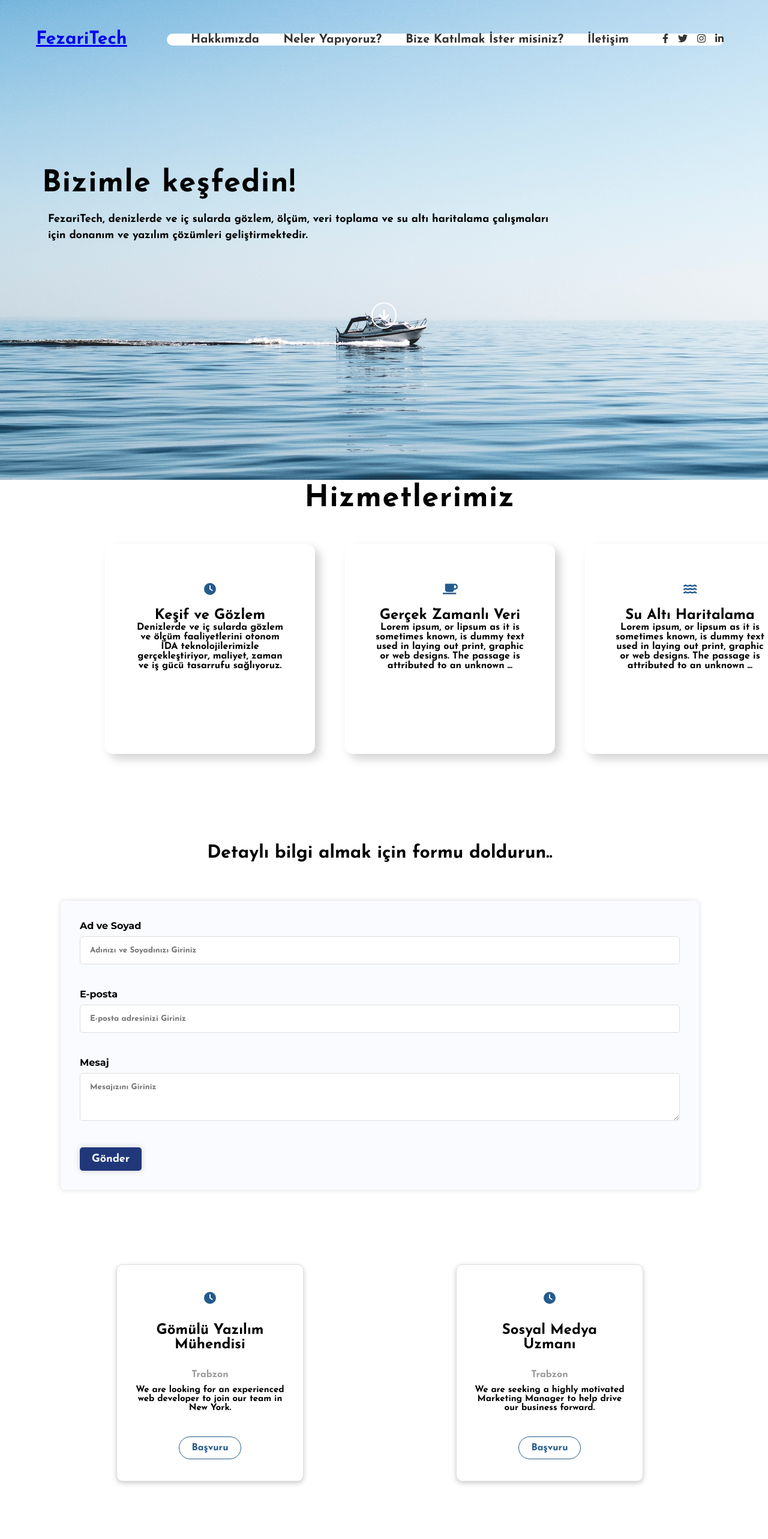
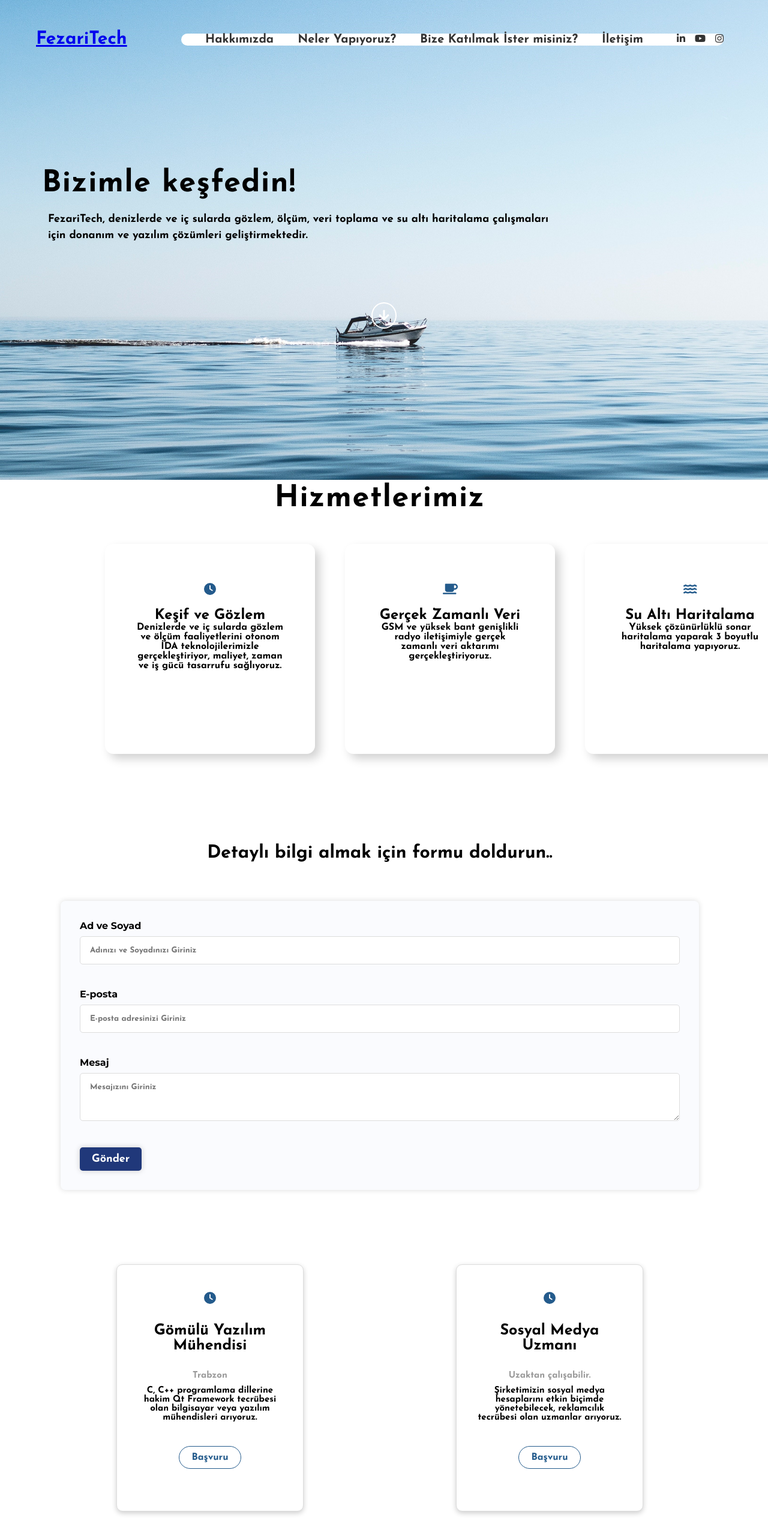
Before and after one commit to FezariTech/web, a React (Create React App) app: page / in a window 1280 px wide. Shown: the top 2566 px of the page at 60% size. Built offline with nearby package versions, Linux system fonts and the light colour scheme.

Commit message:
26.05.1 update

```diff
--- a/src/components/Footer.jsx
+++ b/src/components/Footer.jsx
@@ -5,10 +5,9 @@ function Footer() {
   return (
     <section className="footer">
       <div class="social">
-      <a href="https://www.facebook.com"><i className="fab fa-facebook-f"></i></a>
-      <a href="https://www.twitter.com"><i className="fab fa-twitter"></i></a>
+      <a href="https://www.linkedin.com"><i className="fab fa-linkedin-in"></i></a>
+      <a href="https://www.youtube.com"><i className="fab fa-youtube"></i></a>
       <a href="https://www.instagram.com"><i className="fab fa-instagram"></i></a>
-      <a href="https://www.linkedin.com"><i className="fab fa-linkedin-in"></i></a>
       </div>
 
       <ul className="list">
--- a/src/components/Navbar.jsx
+++ b/src/components/Navbar.jsx
@@ -21,10 +21,9 @@ function Navbar() {
       <li><a href="#contact">İletişim</a></li>
       <li>
         <div className="social-media">
-          <a href="https://www.facebook.com"><i className="fab fa-facebook-f"></i></a>
-          <a href="https://www.twitter.com"><i className="fab fa-twitter"></i></a>
+          <a href="https://www.linkedin.com"><i className="fab fa-linkedin-in"></i></a>
+          <a href="https://www.youtube.com"><i className="fab fa-youtube"></i></a>
           <a href="https://www.instagram.com"><i className="fab fa-instagram"></i></a>
-          <a href="https://www.linkedin.com"><i className="fab fa-linkedin-in"></i></a>
         </div>
       </li>
     </ul>
--- a/src/components/Positions.jsx
+++ b/src/components/Positions.jsx
@@ -11,18 +11,25 @@ const OpenPositions = () => {
     {
       title: "Gömülü Yazılım Mühendisi",
       location: "Trabzon",
-      description: "We are looking for an experienced web developer to join our team in New York.",
+      description: "C, C++ programlama dillerine hakim Qt Framework tecrübesi olan bilgisayar veya yazılım mühendisleri arıyoruz.",
     },
     {
       title: "Sosyal Medya Uzmanı",
-      location: "Trabzon",
-      description: "We are seeking a highly motivated Marketing Manager to help drive our business forward.",
+      location: "Uzaktan çalışabilir.",
+      description: "Şirketimizin sosyal medya hesaplarını etkin biçimde yönetebilecek, reklamcılık tecrübesi olan uzmanlar arıyoruz.",
     },
     {
       title: "Grafik Tasarımcı",
+      location: "Uzaktan çalışabilir.",
+      description: "Şirketimizin reklam, web ve sosyal medya faaliyetlerinde kullanılacak içerik üreticileri arıyoruz.",
+    },
+    {
+      title: "Mekatronik Mühendisi",
       location: "Trabzon",
-      description: "We are looking for a talented Graphic Designer to join our growing team in Chicago.",
+      description: "Mekanik tasarım ve üretim süreçlerinde etkin rol alabilecek mekatronik mühendisleri arıyoruz.",
     },
+
+
   ];
 
   return (
--- a/src/components/boxes.jsx
+++ b/src/components/boxes.jsx
@@ -19,13 +19,13 @@ function Boxes() {
       <div class="box">
       <FontAwesomeIcon icon={faCoffee}  className="my-icon"/>
       <h2>Gerçek Zamanlı Veri</h2>
-        <p>Lorem ipsum, or lipsum as it is sometimes known, is dummy text used in laying out print, graphic or web designs. The passage is attributed to an unknown ...</p>
+        <p>GSM ve yüksek bant genişlikli radyo iletişimiyle gerçek zamanlı veri aktarımı gerçekleştiriyoruz.</p>
         <ion-icon class="arrow" name="arrow-forward-outline"></ion-icon>
       </div>
       <div class="box">
       <FontAwesomeIcon icon={faWater}  className="my-icon"/>
       <h2>Su Altı Haritalama</h2>
-        <p>Lorem ipsum, or lipsum as it is sometimes known, is dummy text used in laying out print, graphic or web designs. The passage is attributed to an unknown ...</p>
+        <p>Yüksek çözünürlüklü sonar haritalama yaparak 3 boyutlu haritalama yapıyoruz.</p>
         <ion-icon class="arrow" name="arrow-forward-outline"></ion-icon>
       </div>
     </div>
--- a/src/styles/boxes.css
+++ b/src/styles/boxes.css
@@ -9,7 +9,7 @@
 
   h1 {
     margin-top: 50px;
-    margin-left: 100px;
+    margin-left: 0px;
     font-size: 50px;
     text-align: center;
     color: var(--primary-color);
--- a/src/styles/footer.css
+++ b/src/styles/footer.css
@@ -1,7 +1,7 @@
 .footer {
   background-color: #dfdfdf;
   color: var(--primary-color);
-  padding: 40px 0;
+  padding: 50px 0;
   width: 100%;
   bottom: 0;
 }
@@ -85,7 +85,7 @@ button {
   display: inline-block;
   margin-left: 40px;
   font-size: 20px;
-  font-weight: bold;
+  font-weight:inherit;
 }
 
 #options a {
--- a/src/styles/positions.css
+++ b/src/styles/positions.css
@@ -11,14 +11,14 @@ margin: 60px;
 }
   .position-box {
     width: 250px;
-    height: 300px;
+    height: 350px;
     background-color: #ffffff;
     border: 1px solid #ddd;
     border-radius: 10px;
     padding: 30px;
     margin:  auto;
-    margin-top: 100px;
-    margin-bottom: 100px;
+    margin-top: 50px;
+    margin-bottom: 50px;
     box-shadow: 0px 3px 8px rgba(0, 0, 0, 0.2);
   }
 
@@ -27,13 +27,13 @@ margin: 60px;
   }
 
   .position-title {
-    font-size: 24px;
+    font-size: 25px;
     margin-top: 0;
     font-family: 'Josefin Sans', sans-serif;
   }
 
   .position-location {
-    font-size: 16px;
+    font-size: 15px;
     color: #999;
     font-family: 'Josefin Sans', sans-serif;
     margin-bottom: 10px;
```
